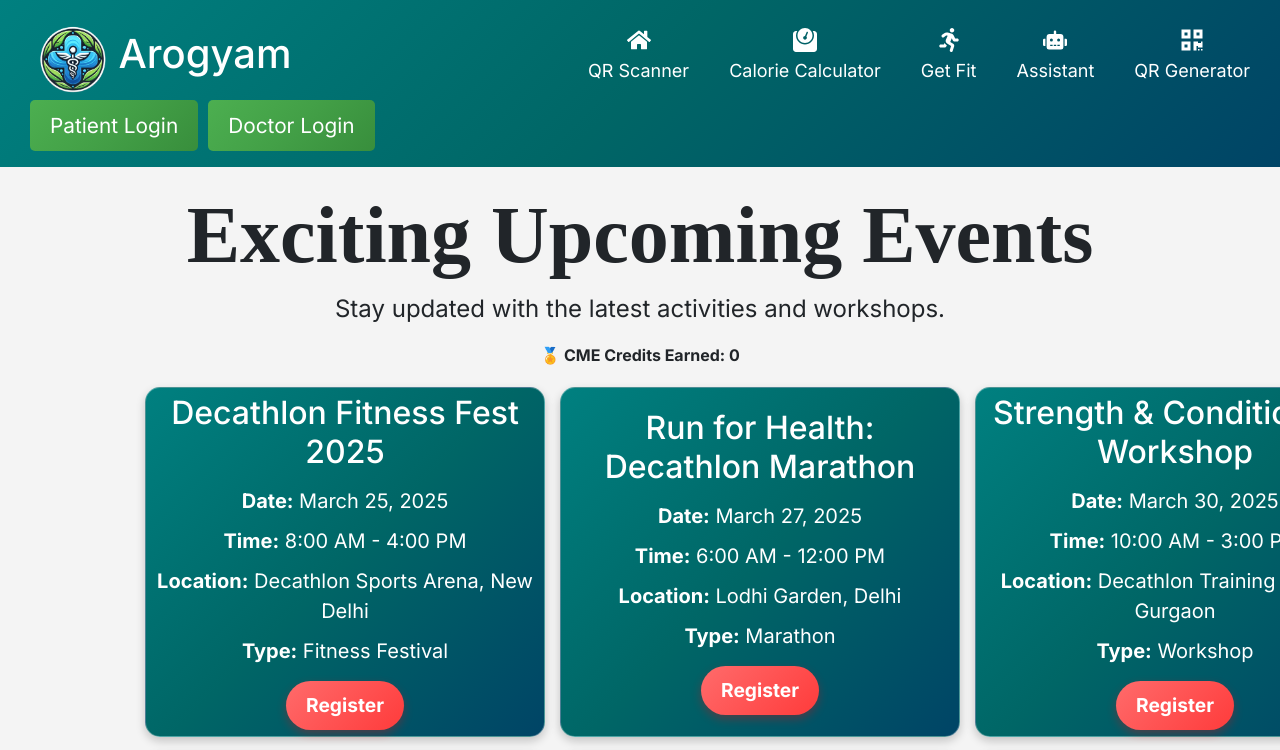
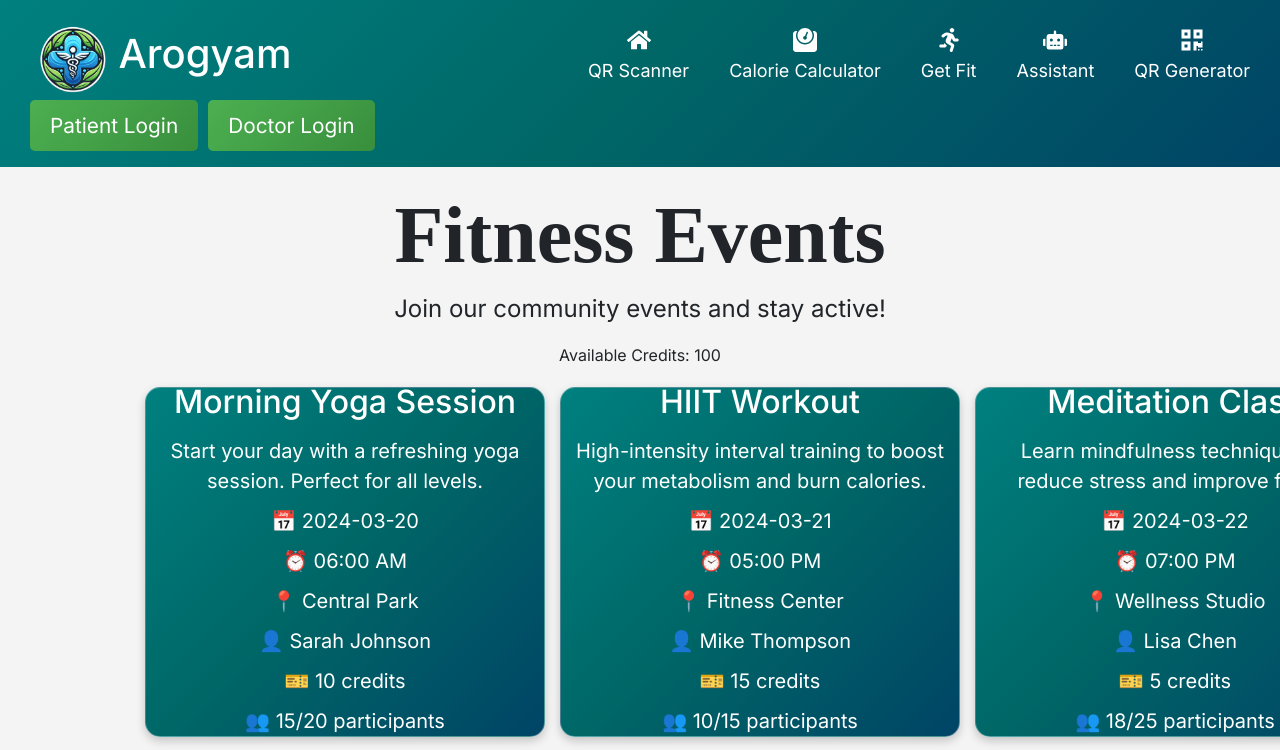
Before and after one commit to adnan7398/health-system, a React (Vite) app in the folder frontend/: page /fitness in a window 1280 px wide. Shown: the top 750 px of the page. Built offline with nearby package versions, Linux system fonts and the light colour scheme.

Commit message:
fitness updated

```diff
--- a/frontend/src/components/pages/dashboard(pat)/fitness.jsx
+++ b/frontend/src/components/pages/dashboard(pat)/fitness.jsx
@@ -1,113 +1,95 @@
-import React, { useState } from "react";
+import React, { useState, useEffect } from 'react';
 import "../css files patient/fitness.css";
-
-const eventsData = [
+const Fitness = () => {
+    const [selectedEvent, setSelectedEvent] = useState(null);
+    const [credits, setCredits] = useState(100);
+    const [events, setEvents] = useState([
         {
             id: 1,
-    name: "Decathlon Fitness Fest 2025",
-    date: "March 25, 2025",
-    time: "8:00 AM - 4:00 PM",
-    location: "Decathlon Sports Arena, New Delhi",
-    type: "Fitness Festival",
-    description:
-      "A full-day event featuring fitness challenges, expert talks, and hands-on workshops with Decathlon trainers.",
+            title: "Morning Yoga Session",
+            description: "Start your day with a refreshing yoga session. Perfect for all levels.",
+            date: "2024-03-20",
+            time: "06:00 AM",
+            credits: 10,
+            location: "Central Park",
+            instructor: "Sarah Johnson",
+            maxParticipants: 20,
+            currentParticipants: 15
         },
         {
             id: 2,
-    name: "Run for Health: Decathlon Marathon",
-    date: "March 27, 2025",
-    time: "6:00 AM - 12:00 PM",
-    location: "Lodhi Garden, Delhi",
-    type: "Marathon",
-    description:
-      "Join us for a 10K and half-marathon run, powered by Decathlon, promoting fitness and healthy living.",
+            title: "HIIT Workout",
+            description: "High-intensity interval training to boost your metabolism and burn calories.",
+            date: "2024-03-21",
+            time: "05:00 PM",
+            credits: 15,
+            location: "Fitness Center",
+            instructor: "Mike Thompson",
+            maxParticipants: 15,
+            currentParticipants: 10
         },
         {
             id: 3,
-    name: "Strength & Conditioning Workshop",
-    date: "March 30, 2025",
-    time: "10:00 AM - 3:00 PM",
-    location: "Decathlon Training Center, Gurgaon",
-    type: "Workshop",
-    description:
-      "A hands-on session with professional trainers focusing on endurance, strength-building, and injury prevention.",
-  },
-  {
-    id: 4,
-    name: "Cycling for a Cause",
-    date: "April 3, 2025",
-    time: "5:30 AM - 10:00 AM",
-    location: "India Gate to Gurgaon",
-    type: "Cycling Event",
-    description:
-      "An exciting cycling event organized by Decathlon to promote fitness and sustainability.",
-  },
-  {
-    id: 5,
-    name: "Yoga & Mindfulness Retreat",
-    date: "April 7, 2025",
-    time: "7:00 AM - 12:00 PM",
-    location: "Decathlon Community Park, Delhi",
-    type: "Wellness Event",
-    description:
-      "A rejuvenating yoga and meditation session led by top wellness experts to promote mental and physical well-being.",
-  },
-  {
-    id: 6,
-    name: "Functional Training Bootcamp",
-    date: "April 10, 2025",
-    time: "6:30 AM - 11:00 AM",
-    location: "Decathlon Fitness Zone, Noida",
-    type: "Bootcamp",
-    description:
-      "An intensive outdoor training session focusing on agility, mobility, and strength-building exercises led by Decathlon fitness experts.",
-  },
-];
+            title: "Meditation Class",
+            description: "Learn mindfulness techniques to reduce stress and improve focus.",
+            date: "2024-03-22",
+            time: "07:00 PM",
+            credits: 5,
+            location: "Wellness Studio",
+            instructor: "Lisa Chen",
+            maxParticipants: 25,
+            currentParticipants: 18
+        }
+    ]);
 
-const MedicalEvents = () => {
-  const [selectedEvent, setSelectedEvent] = useState(null);
-  const [credits, setCredits] = useState(0);
+    const handleEventClick = (event) => {
+        setSelectedEvent(event);
+    };
+
+    const handleCloseModal = () => {
+        setSelectedEvent(null);
+    };
 
     const handleRegister = (event) => {
-    setCredits(credits + 10);
-    alert(
-      `You have registered for: ${event.name}\nYou earned 10 CME credits! 🏅`
-    );
+        if (credits >= event.credits) {
+            setCredits(credits - event.credits);
+            const updatedEvents = events.map(e => {
+                if (e.id === event.id) {
+                    return { ...e, currentParticipants: e.currentParticipants + 1 };
+                }
+                return e;
+            });
+            setEvents(updatedEvents);
+            handleCloseModal();
+        } else {
+            alert("Not enough credits to register for this event!");
+        }
     };
 
     return (
         <div className="events-container">
-      <h1>Exciting Upcoming Events</h1>
-      <p>Stay updated with the latest activities and workshops.</p>
+            <h1>Fitness Events</h1>
+            <p>Join our community events and stay active!</p>
 
             <div className="credits-display">
-        <strong className="credits-text">
-          🏅 CME Credits Earned: {credits}
-        </strong>
+                <span className="credits-text">Available Credits: {credits}</span>
             </div>
 
             <div className="events-list">
-        {eventsData.map((event) => (
-          <div key={event.id} className="event-card">
-            <h2>{event.name}</h2>
-            <p>
-              <strong>Date:</strong> {event.date}
-            </p>
-            <p>
-              <strong>Time:</strong> {event.time}
-            </p>
-            <p>
-              <strong>Location:</strong> {event.location}
-            </p>
-            <p>
-              <strong>Type:</strong> {event.type}
-            </p>
-            <button
-              className="register-button"
-              onClick={() => handleRegister(event)}
+                {events.map(event => (
+                    <div
+                        key={event.id}
+                        className="event-card"
+                        onClick={() => handleEventClick(event)}
                     >
-              Register
-            </button>
+                        <h2>{event.title}</h2>
+                        <p>{event.description}</p>
+                        <p>📅 {event.date}</p>
+                        <p>⏰ {event.time}</p>
+                        <p>📍 {event.location}</p>
+                        <p>👤 {event.instructor}</p>
+                        <p>🎫 {event.credits} credits</p>
+                        <p>👥 {event.currentParticipants}/{event.maxParticipants} participants</p>
                     </div>
                 ))}
             </div>
@@ -115,23 +97,22 @@
             {selectedEvent && (
                 <div className="modal">
                     <div className="modal-content">
-            <span className="close" onClick={() => setSelectedEvent(null)}>
-              &times;
-            </span>
-            <h2>{selectedEvent.name}</h2>
-            <p>
-              <strong>Date:</strong> {selectedEvent.date}
-            </p>
-            <p>
-              <strong>Time:</strong> {selectedEvent.time}
-            </p>
-            <p>
-              <strong>Location:</strong> {selectedEvent.location}
-            </p>
-            <p>
-              <strong>Type:</strong> {selectedEvent.type}
-            </p>
+                        <span className="close" onClick={handleCloseModal}>&times;</span>
+                        <h2>{selectedEvent.title}</h2>
                         <p>{selectedEvent.description}</p>
+                        <p>📅 Date: {selectedEvent.date}</p>
+                        <p>⏰ Time: {selectedEvent.time}</p>
+                        <p>📍 Location: {selectedEvent.location}</p>
+                        <p>👤 Instructor: {selectedEvent.instructor}</p>
+                        <p>🎫 Credits Required: {selectedEvent.credits}</p>
+                        <p>👥 Available Spots: {selectedEvent.maxParticipants - selectedEvent.currentParticipants}</p>
+                        <button
+                            className="register-button"
+                            onClick={() => handleRegister(selectedEvent)}
+                            disabled={credits < selectedEvent.credits || selectedEvent.currentParticipants >= selectedEvent.maxParticipants}
+                        >
+                            <span>Register Now</span>
+                        </button>
                     </div>
                 </div>
             )}
@@ -139,4 +120,4 @@
     );
 };
 
-export default MedicalEvents;
+export default Fitness;
```
Lines whose indentation alone changed are shown as unchanged.
